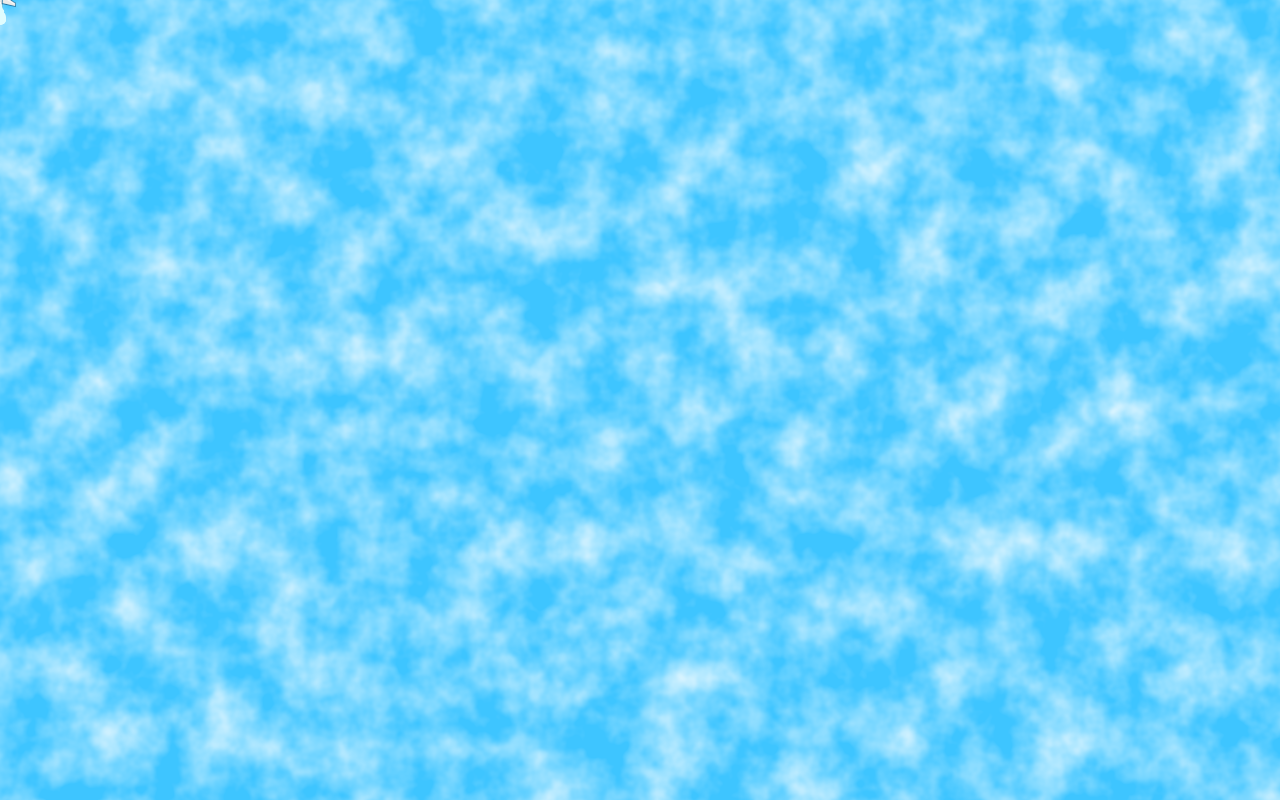
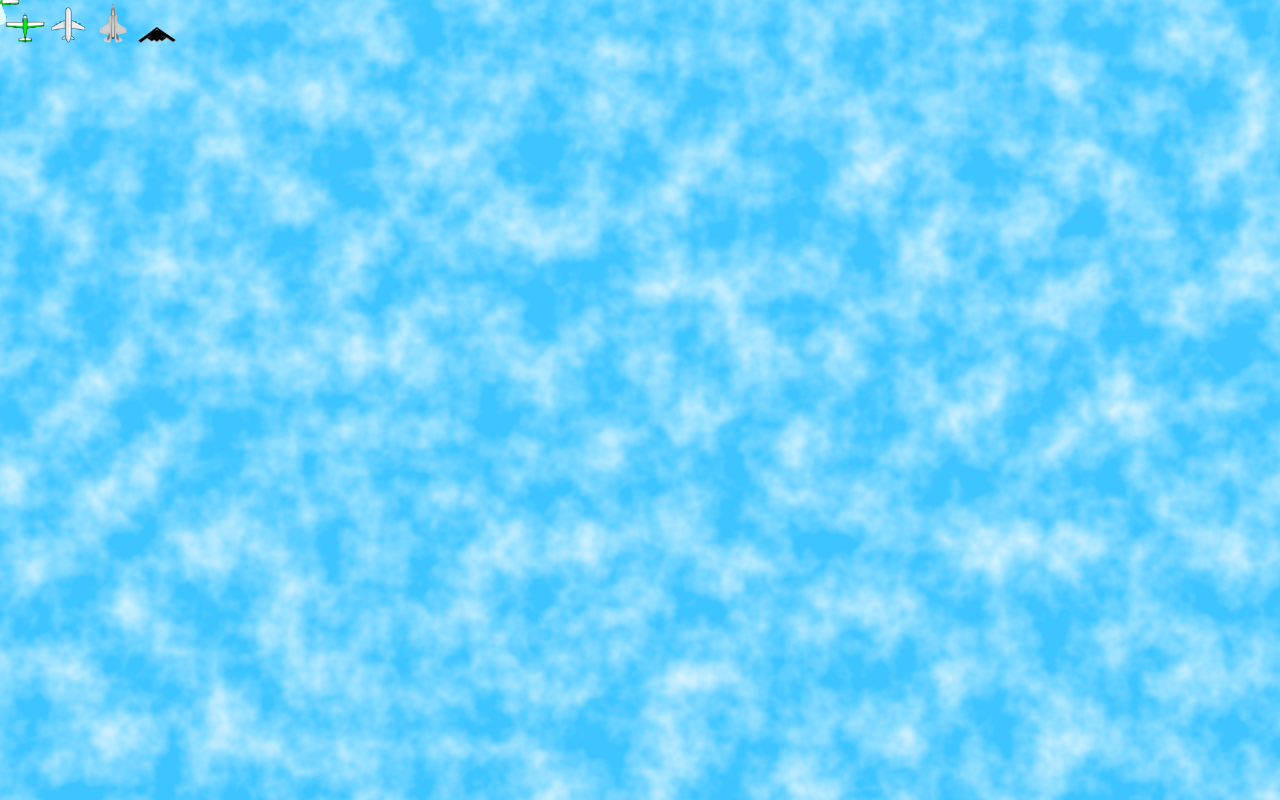
Before and after one commit to zazyzaya/ContrailsJS, a plain HTML site: page index.html in a window 1280 px wide. Drawn offline with Linux system fonts and the light colour scheme.

Commit message:
Finished

```diff
--- a/canvas.js
+++ b/canvas.js
@@ -22,33 +22,55 @@ let d_radii_sum = new Array(N_DOTS).fill(0)
 
 let mouseX = 0;
 let mouseY = 0;
+let selection = "cesna";
+function change_selection(s) {
+    selection=s;
+}
 
 const CONTRAST = 2.5;
-let clouds, cloud_data;
+let clouds, cloud_data = [];
 const cloudCanvas = document.createElement('canvas');
 const cloudCtx = cloudCanvas.getContext('2d');
+let resize_clouds = true
 
 function clearCanvas() {
     //ctx.clearRect(0, 0, canvas.width, canvas.height);
     ctx.beginPath();
     ctx.fillStyle = "rgba(62, 197, 255, 1.0)";
-    ctx.rect(0,0, canvas.width, canvas.height);
-    ctx.fill();
+    ctx.fillRect(0,0, canvas.width, canvas.height);
 
     // Only calcuate once
     // TODO recalc on resize
-    if (clouds == null) {
+    if (resize_clouds) {
         clouds = cloudCtx.createImageData(canvas.width, canvas.height);
 
-        cloud_data = new Array();
+        let y_st = cloud_data.length;
+        let x_st = (cloud_data.length == 0) ? 0 : cloud_data[0].length;
         for (let y=0; y<canvas.height; y++) {
-            cloud_data[y] = new Array(canvas.width).fill(0);
+            if (y < y_st) {
+                let x = x_st;
+                while (x < canvas.width) {
+                    cloud_data[y][x++] = 0;
+                }
+            }
+            else {
+                cloud_data[y] = new Array(canvas.width).fill(0);
+            }
         }
 
-        fractal_cloud(cloud_data)
-        let dataIndex = 0;
-        for (let y=0; y<cloud_data.length; y++) {
-            for (let x=0; x<cloud_data[0].length; x++) {
+        /*          x_st  canvas.width
+            +--------+---+
+            |  pre-  |   |
+            | filled |   |
+            +________+___+  y_en
+            |            |
+            +____________+  en_y
+        */
+        fractal_cloud(cloud_data, start_x=x_st, start_y=0, end_y=y_st);
+        fractal_cloud(cloud_data, start_x=0, start_y=y_st) // If first render y_st == canvas.height
+
+        for (let y=0; y<canvas.height; y++) {
+            for (let x=0; x<canvas.width; x++) {
                 const px = cloud_data[y][x];
 
                 let processed_px;
@@ -58,6 +80,7 @@ function clearCanvas() {
                     processed_px = (px - (1/CONTRAST)) * CONTRAST;
                 }
 
+                let dataIndex = (y * canvas.width + x) * 4;
                 clouds.data[dataIndex++] = 255;
                 clouds.data[dataIndex++] = 255;
                 clouds.data[dataIndex++] = 255;
@@ -65,6 +88,7 @@ function clearCanvas() {
             }
         }
         cloudCtx.putImageData(clouds, 0,0);
+        resize_clouds = false;
     }
 
     ctx.drawImage(cloudCanvas, 0,0);
@@ -77,6 +101,14 @@ function resizeCanvas() {
     canvas.height = window.innerHeight;
     cloudCanvas.width = canvas.width;
     cloudCanvas.height = canvas.height;
+
+    if (!resize_clouds && (
+            canvas.height != cloud_data.length ||
+            canvas.width != cloud_data[0].length
+        ))
+    {
+        resize_clouds = true;
+    }
 }
 
 function calcDists() {
@@ -148,7 +180,7 @@ function addDot(x,y) {
 
 let prev_angle = 0;
 function drawPlane() {
-    const img = document.getElementById('plane');
+    const img = document.getElementById(selection);
 
     const CLOSENESS = 10;
     let x0,x1, y0,y1;
@@ -238,7 +270,7 @@ function init() {
     }
 
     window.addEventListener("resize", resizeCanvas);
-    canvas.addEventListener("mousemove", (event) => {
+    window.addEventListener("mousemove", (event) => {
         mouseX = event.clientX;
         mouseY = event.clientY;
     });
--- a/index.html
+++ b/index.html
@@ -8,8 +8,13 @@
 </head>
 <body>
     <img src="img/birds-eye.png" id="background" style="display: none">
-    <img src="img/plane.png" id="plane" style="display: none">
     <canvas id="canvas"></canvas>
+    <div id="toolbar">
+        <img class="plane-icon" src="img/cesna.png" id="cesna" onclick='change_selection("cesna")'>
+        <img class="plane-icon" src="img/plane.png" id="plane" onclick='change_selection("plane")'>
+        <img class="plane-icon" src="img/f35.png" id="f35" onclick='change_selection("f35")'>
+        <img class="plane-icon" src="img/blackbird.png" id="blackbird" onclick='change_selection("blackbird")'>
+    </div>
     <script src="perlin.js"></script>
     <script src="canvas.js"></script>
 </body>
--- a/perlin.js
+++ b/perlin.js
@@ -77,20 +77,22 @@ function point_perlin(xp,yp, x,y, octave=0) {
     return (l3 + 1) / 2;
 }
 
-function perlin(bmp) {
-    for (y=0; y<bmp.length; y++) {
+function perlin(bmp, start_x=0, start_y=0) {
+    for (let y=start_y; y<bmp.length; y++) {
         let y_point = Math.floor(y/unit_size[0]);
 
-        for (x=0; x<bmp[y].length; x++) {
+        for (let x=start_x; x<bmp[y].length; x++) {
             let x_point = Math.floor(x/unit_size[0]);
             bmp[y][x] = point_perlin(x_point,y_point, x,y, 0)
         }
     }
 }
 
-function fractal_cloud(bmp) {
-    for (let y=0; y<bmp.length; y++) {
-        for (let x=0; x<bmp[0].length; x++) {
+function fractal_cloud(bmp, start_x=0, start_y=0, end_y=null) {
+    if (end_y == null) { end_y = bmp.length; }
+
+    for (let y=start_y; y<end_y; y++) {
+        for (let x=start_x; x<bmp[0].length; x++) {
             for (let o=0; o<gradient.length; o++) {
                 let y_point = Math.floor(y/unit_size[o]);
                 let x_point = Math.floor(x/unit_size[o]);
--- a/style.css
+++ b/style.css
@@ -13,6 +13,24 @@ body, html {
 canvas {
     display: block;
     background-color: #f0f0f0;
+    position: absolute;
+    top: 0;
+    left: 0;
+    z-index: 0;
     width: 100%;
     height: 100%;
 }
+
+#toolbar {
+    position: absolute;
+    top: 0;
+    left: 0;
+    width: 100%;
+    z-index: 5;
+    pointer-events: auto;
+    margin-left: 5px;
+}
+
+.plane-icon {
+    width: 40px;
+}
```
Also changed, not shown: img/blackbird.png (added), img/cesna.png (added), img/f35.png (added), img/thumbnail.png (added), 1 other file.
